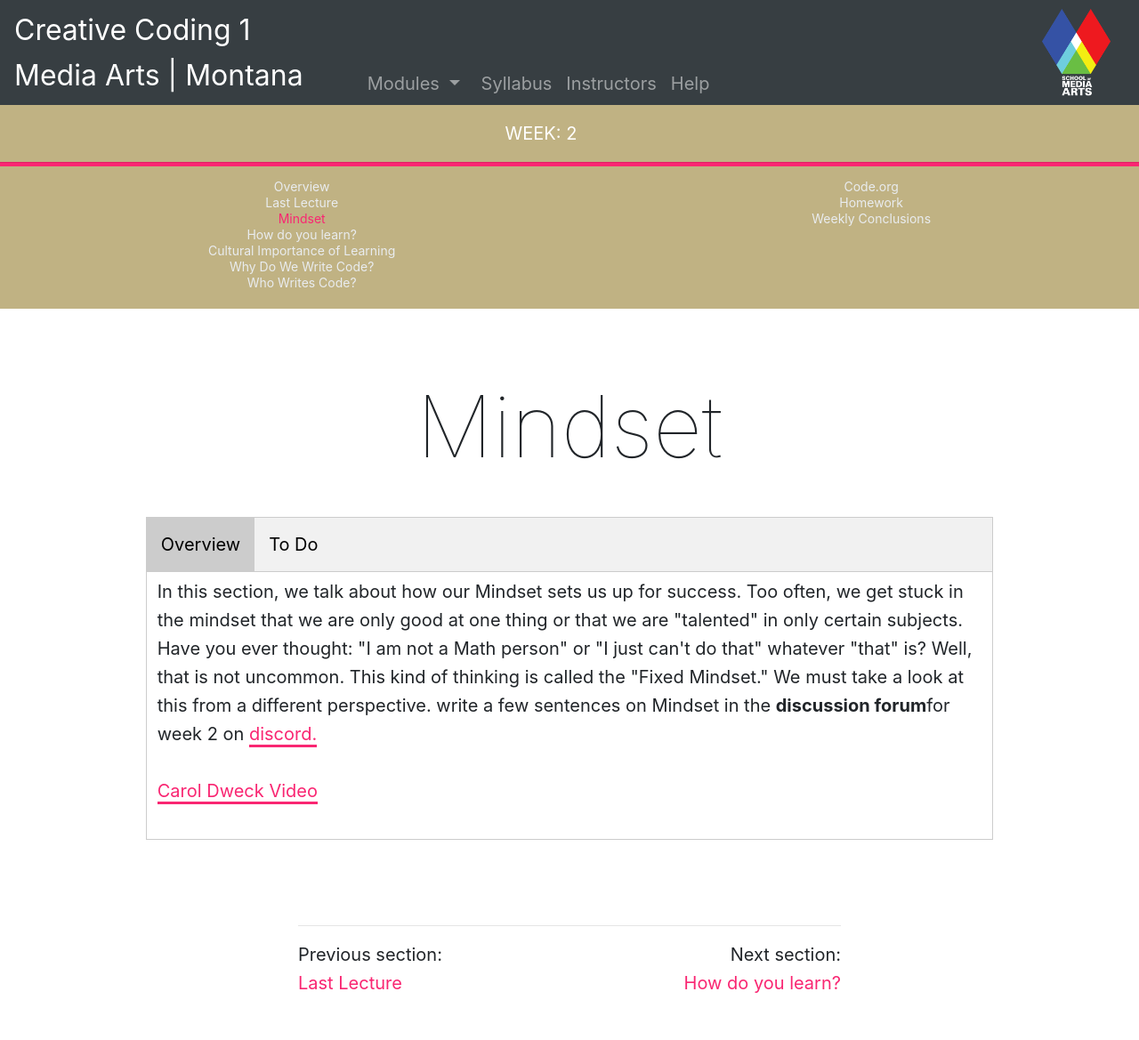
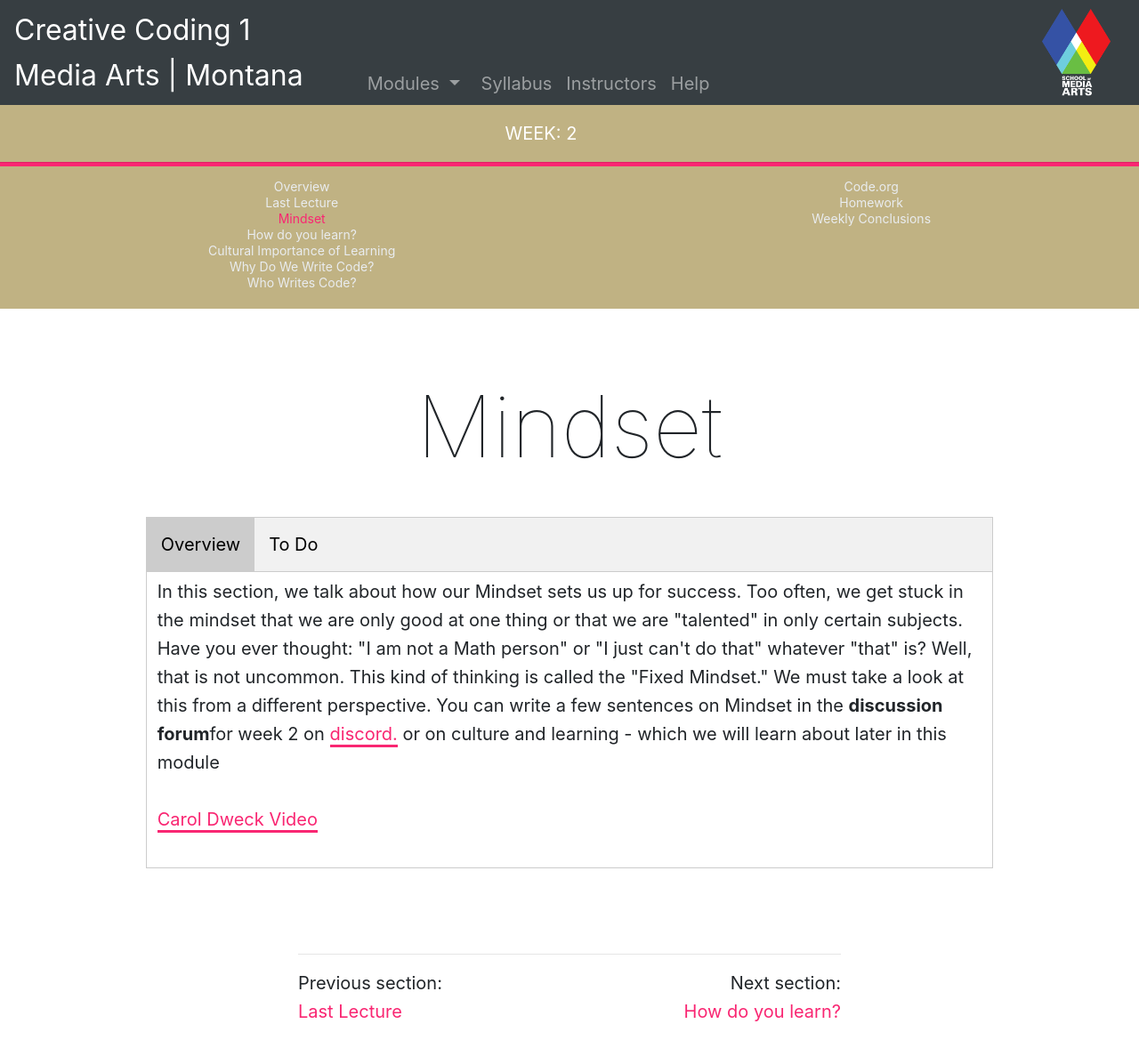
Before and after one commit to coryMcKague/MART120-Spring2024, a Jekyll site: the page built from modules/week-2/_posts/2017-01-03-mindset.md, in a window 1280 px wide. Shown: the whole page at 89% size. Built offline with Jekyll 4.4.1, drawn with Linux system fonts in a browser that asks for light colours; nearby versions of some CDN libraries; before the commit the page ends 1137 px from its top, so only the background shows below that.

Commit message:
Update 2017-01-03-mindset.md

```diff
--- a/modules/week-2/_posts/2017-01-03-mindset.md
+++ b/modules/week-2/_posts/2017-01-03-mindset.md
@@ -13,7 +13,7 @@ module: 2
 <!-- Tab content -->
 <div id="Overview" class="tabcontent" style="display:block">
 
-<p>In this section, we talk about how our Mindset sets us up for success.  Too often, we get stuck in the mindset that we are only good at one thing or that we are "talented" in only certain subjects.  Have you ever thought: "I am not a Math person" or "I just can't do that" whatever "that" is?  Well, that is not uncommon.  This kind of thinking is called the "Fixed Mindset."  We must take a look at this from a different perspective.  write a few sentences on Mindset in the <strong>discussion forum</strong>for week 2 on <a href="https://discord.com/channels/1193953766668501058/1193953767226359911">discord.</a></p>
+<p>In this section, we talk about how our Mindset sets us up for success.  Too often, we get stuck in the mindset that we are only good at one thing or that we are "talented" in only certain subjects.  Have you ever thought: "I am not a Math person" or "I just can't do that" whatever "that" is?  Well, that is not uncommon.  This kind of thinking is called the "Fixed Mindset."  We must take a look at this from a different perspective.  You can write a few sentences on Mindset in the <strong>discussion forum</strong>for week 2 on <a href="https://discord.com/channels/1193953766668501058/1193953767226359911">discord.</a> or on culture and learning - which we will learn about later in this module</p>
 
 <p><a href="//www.youtube.com/embed/hiiEeMN7vbQ" data-lity>Carol Dweck Video</a></p>
 </div>
```
